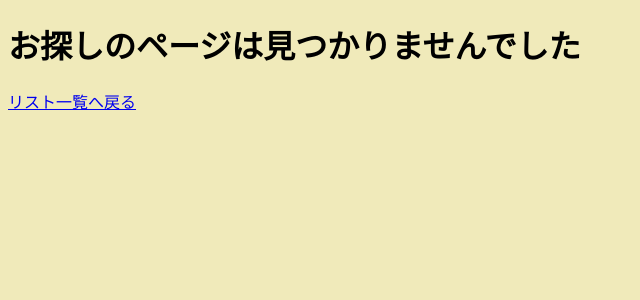
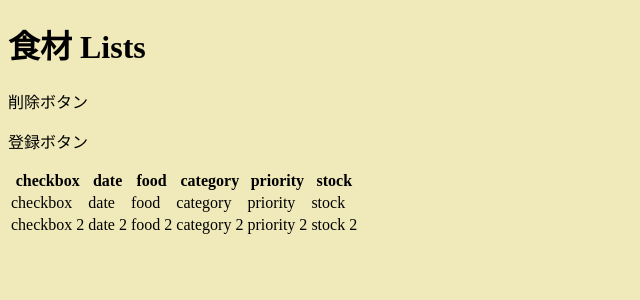
Before and after one commit to annakoza12th/flask_koza12th_group2, a Flask app: page /list in a window 1280 px wide. Shown: the part 32-332 px from the top of the page, without its empty margins (0-640 px from the left). Run offline with Flask 2, Linux system fonts and the light colour scheme.

Commit message:
lits.html追加、statiscフォルダ追加

```diff
--- a/app.py
+++ b/app.py
@@ -8,7 +8,6 @@ app.secret_key = 'LJYOITUFrtyujkJHGFRERTYhjhnbvferTHJhgfdFGHJytr'
 @app.route("/login")
 def login():
     return render_template('login.html')
-
 
 
 @app.route('/register')
@@ -29,7 +28,9 @@ def register_post():
 
 
 
-
+@app.route('/list')
+def list():
+    return render_template('lists.html')
 
 
 
--- /dev/null
+++ b/templates/lists.html
@@ -0,0 +1,49 @@
+{% extends 'base.html' %}
+
+{% block content %}
+
+<div class="food-main">
+    <div class="food-list">
+        <div class="food-header">
+            <h1>食材 Lists</h1>
+
+            <P>削除ボタン</P>
+            <p>登録ボタン</p>
+        </div>
+        <div class="container">
+            <table class="table">
+                <thead>
+                    <tr>
+                        <th>checkbox</th>
+                        <th>date</th>
+                        <th>food</th>
+                        <th>category</th>
+                        <th>priority</th>
+                        <th>stock</th>
+                    </tr>
+                </thead>
+
+                <tbody>
+                    <tr>
+                        <td>checkbox</td>
+                        <td>date</td>
+                        <td>food</td>
+                        <td>category</td>
+                        <td>priority</td>
+                        <td>stock</td>
+                    </tr>
+                    <tr>
+                        <td>checkbox 2</td>
+                        <td>date 2</td>
+                        <td>food 2</td>
+                        <td>category 2</td>
+                        <td>priority 2</td>
+                        <td>stock 2</td>
+                    </tr>
+                </tbody>
+            </table>
+        </div>
+    </div>
+</div>
+
+{% endblock %}
--- a/templates/login.html
+++ b/templates/login.html
@@ -4,7 +4,7 @@
     <meta charset="UTF-8">
     <meta http-equiv="X-UA-Compatible" content="IE=edge">
     <meta name="viewport" content="width=device-width, initial-scale=1.0">
-    <link rel="stylesheet" href="../css/style.css">
+    <link rel="stylesheet" href="../static/css/style.css">
     <title>LOGIN</title>
 </head>
 
```
Also changed, not shown: static/css/style.css (renamed from css/style.css).
